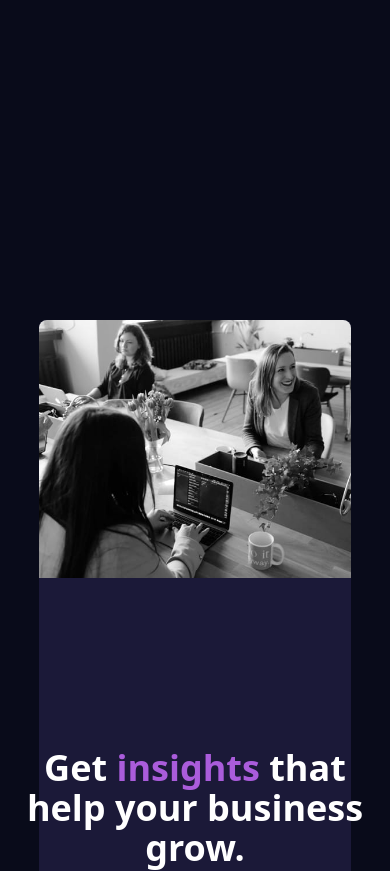
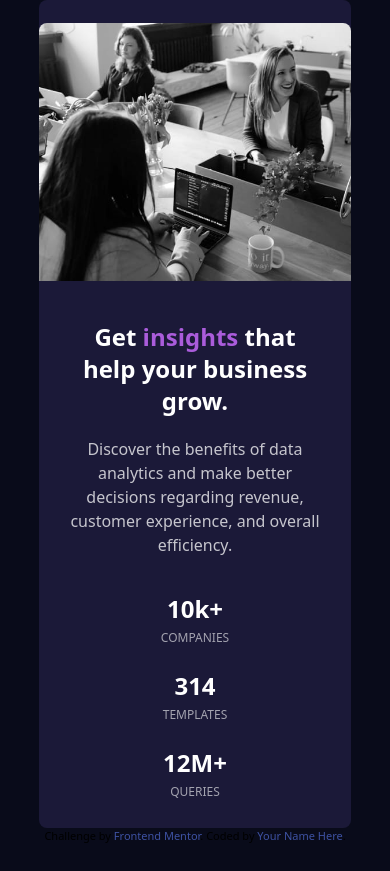
Before and after one commit to enderbone/stats-preview-card-component, a website: page dist/index.html in a window 390 px wide. Shown: the top 871 px of the page. After the commit the page ends 844 px from the top, so only its background shows below. Drawn offline with Linux system fonts and the light colour scheme.

Commit message:
Mobile version done
The design and responsibility of the mobile version is fully completed. Now we just need to make an intermediate version between desktop and mobile.

```diff
--- a/src/input.css
+++ b/src/input.css
@@ -23,8 +23,10 @@
     --spacing-maxp: 350px;
     --spacing-wimg: 540px;
     --spacing-himg: 446px;
+
+    --spacing-710: 85%;
     --spacing-45: 80%;
-    --spaccing-90: 90%;
+    --spacing-90: 90%;
     /* Brs */
     --breakpoint-lg2: 1100px;
 }
```
Also changed, not shown: dist/index.html, dist/style.css.
